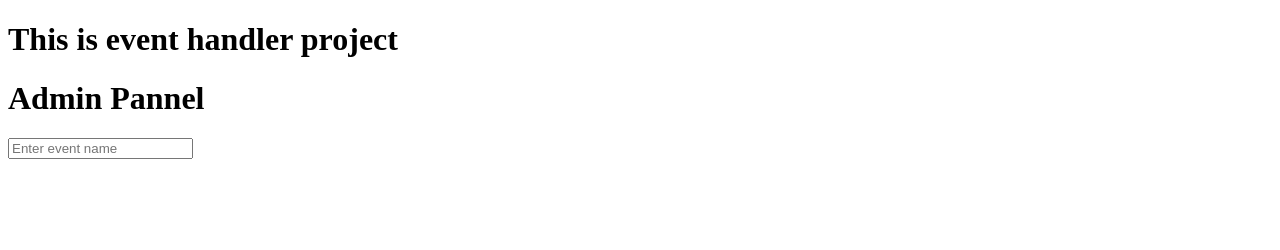
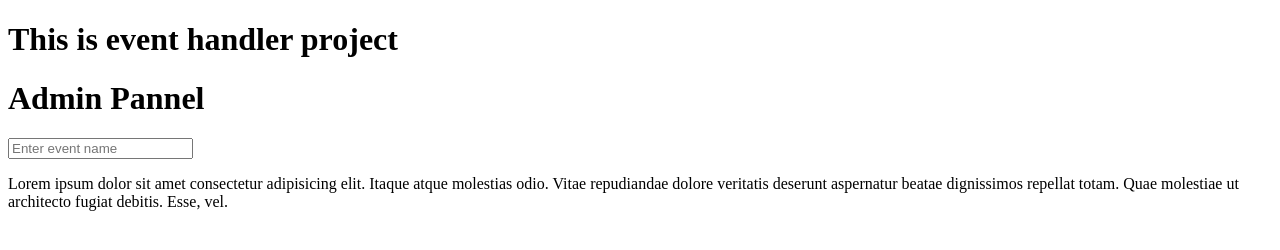
Before and after one commit to FaizanSb/practiceRepo, a plain HTML site: page index.html in a window 1280 px wide. Drawn offline with Linux system fonts and the light colour scheme.

Commit message:
changing

```diff
--- a/index.html
+++ b/index.html
@@ -11,5 +11,7 @@
     <h1>Admin Pannel</h1>
     <input type="text" placeholder="Enter event name">
 
+    <p>Lorem ipsum dolor sit amet consectetur adipisicing elit. Itaque atque molestias odio. Vitae repudiandae dolore veritatis deserunt aspernatur beatae dignissimos repellat totam. Quae molestiae ut architecto fugiat debitis. Esse, vel.</p>
+
 </body>
 </html>
```
